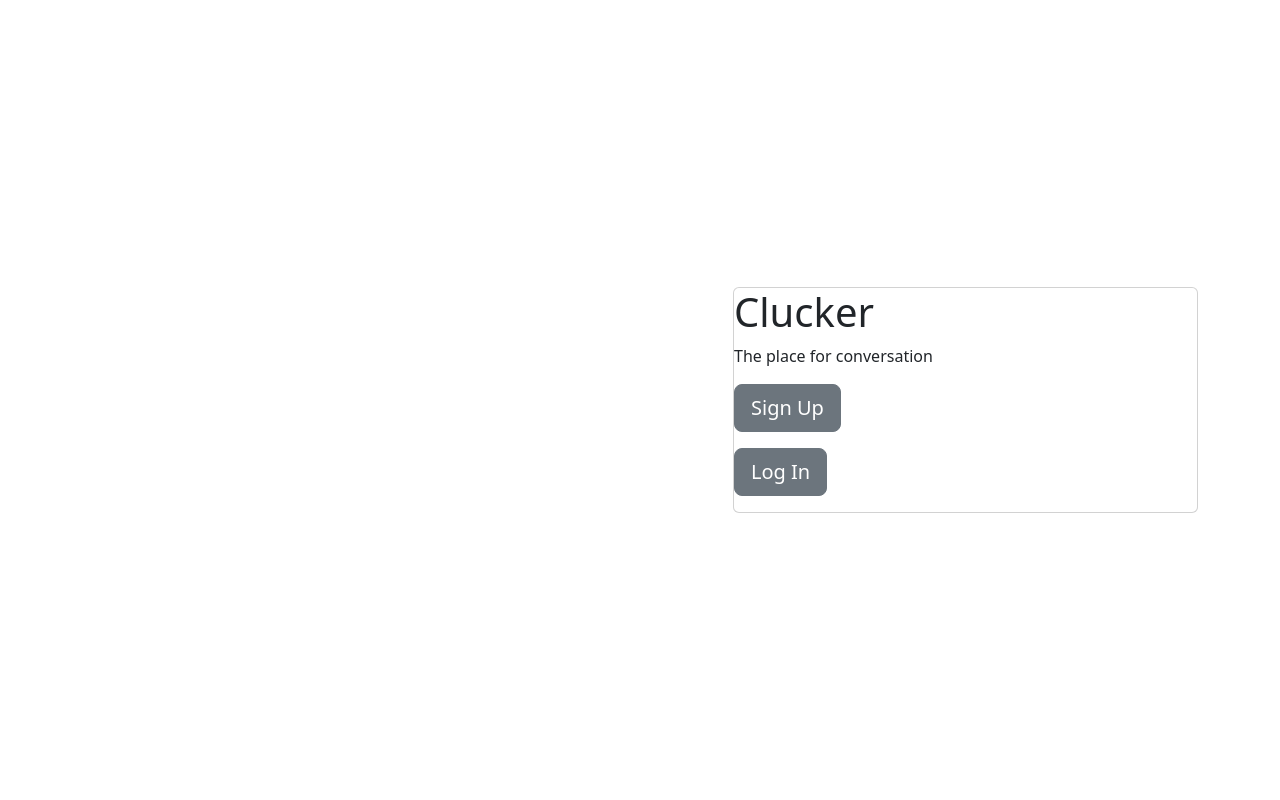
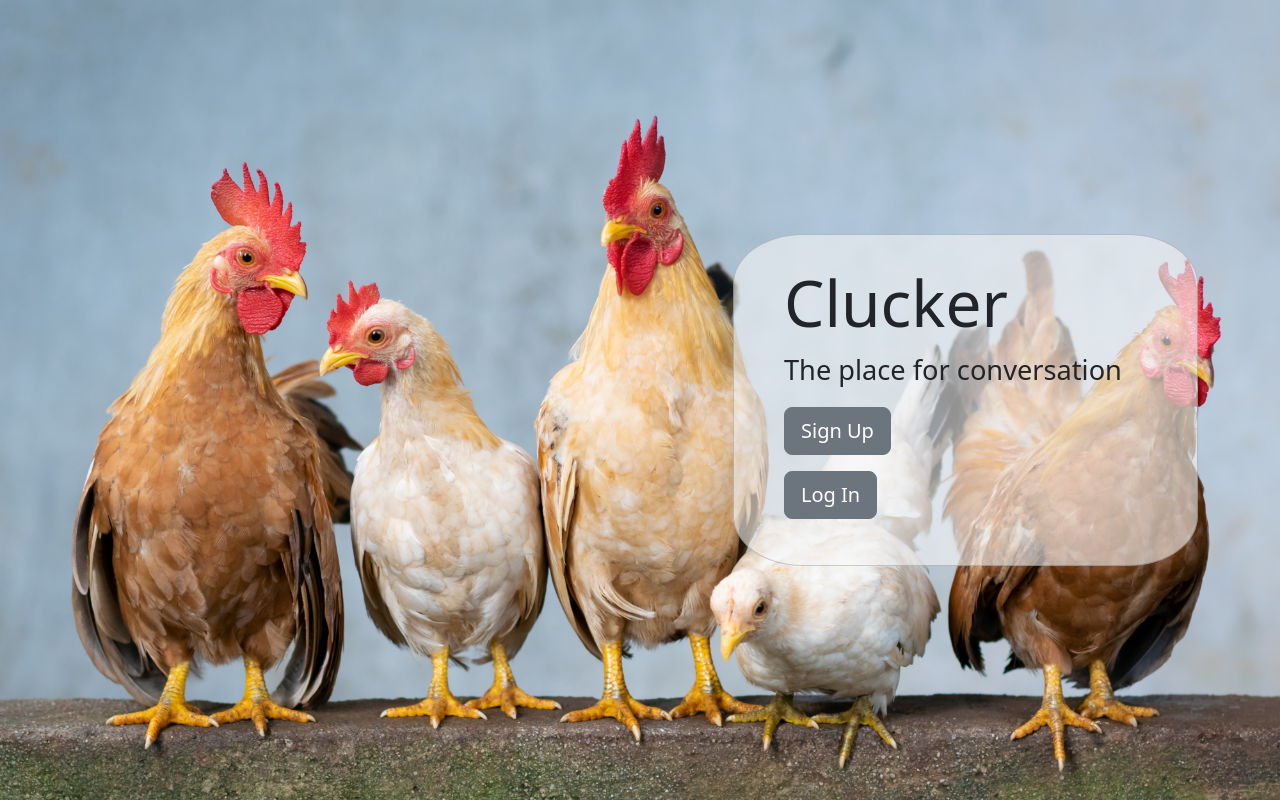
Before and after one commit to Jakerpppp/clucker, a Django app: page / in a window 1280 px wide. Run offline with Django 4.2, Linux system fonts and the light colour scheme.

Commit message:
Add custom UI for homepage

```diff
--- a/clucker/settings.py
+++ b/clucker/settings.py
@@ -9,7 +9,7 @@ https://docs.djangoproject.com/en/4.2/topics/settings/
 For the full list of settings and their values, see
 https://docs.djangoproject.com/en/4.2/ref/settings/
 """
-
+import os
 from pathlib import Path
 
 # Build paths inside the project like this: BASE_DIR / 'subdir'.
@@ -117,6 +117,9 @@ USE_TZ = True
 # https://docs.djangoproject.com/en/4.2/howto/static-files/
 
 STATIC_URL = 'static/'
+STATICFILES_DIRS = [
+    os.path.join(BASE_DIR, "static"),
+]
 
 # Default primary key field type
 # https://docs.djangoproject.com/en/4.2/ref/settings/#default-auto-field
--- a/microblogs/templates/home.html
+++ b/microblogs/templates/home.html
@@ -1,3 +1,4 @@
+{% load static %}
 <!doctype html>
 <html lang="en">
     <head>
@@ -7,18 +8,20 @@
         <title>Clucker </title>
 
         <link href="https://cdn.jsdelivr.net/npm/bootstrap@5.3.2/dist/css/bootstrap.min.css" rel="stylesheet" integrity="sha384-T3c6CoIi6uLrA9TneNEoa7RxnatzjcDSCmG1MXxSR1GAsXEV/Dwwykc2MPK8M2HN" crossorigin="anonymous">
-
+        <link href = "{% static 'custom.css' %}" rel="stylesheet">
     </head>
     <body>
-        <div class="container vh-100">
-            <div class="row h-100">
-                <div class="col-12 my-auto">
-                    <div class="card offset-sm-2 offset-md-4 offset-lg-7">
-                        <h1> Clucker </h1>
-                        <p> The place for conversation </p>
+        <div id="cover-image">
+            <div class="container vh-100">
+                <div class="row h-100">
+                    <div class="col-12 my-auto">
+                        <div class="card cover-card offset-sm-2 offset-md-4 offset-lg-7">
+                            <h1 class="cover-heading"> Clucker </h1>
+                            <p class="cover-text"> The place for conversation </p>
 
-                        <p> <a href = "{% url 'sign_up' %}" class="btn btn-lg btn-secondary"> Sign Up </a> </p>
-                        <p> <a href = "{% url 'log_in' %}" class="btn btn-lg btn-secondary">  Log In </a> </p>
+                            <p> <a href = "{% url 'sign_up' %}" class="btn btn-lg btn-secondary"> Sign Up </a> </p>
+                            <p> <a href = "{% url 'log_in' %}" class="btn btn-lg btn-secondary">  Log In </a> </p>
+                        </div>
                     </div>
                 </div>
             </div>
--- /dev/null
+++ b/static/custom.css
@@ -0,0 +1,163 @@
+/*
+ * Alerts
+ */
+
+.alert {
+  border-radius: 0px;
+}
+
+
+/*
+ * Cover page
+ */
+
+.content {
+  padding-top: 10px;
+}
+
+#cover-image {
+  background: url('images/chicken-cover.jpg') no-repeat center center fixed;
+  -webkit-background-size: cover;
+  -moz-background-size: cover;
+  background-size: cover;
+  -o-background-size: cover;
+}
+
+.h-100 {
+  min-height: 100vh;
+  height: 100vh;
+}
+
+.vcenter-item{
+    display: flex;
+    align-items: center;
+}
+
+/*
+ * Cover page
+ */
+h1.cover-heading {
+  font-size: 4rem;
+}
+
+p.cover-text {
+  font-size: 1.7rem;
+}
+
+.cover-card {
+  background-color: rgba(245, 245, 245, 0.6);
+  max-width: 30rem;
+  padding-top: 30px;
+  padding-left: 50px;
+  padding-right: 50px;
+  padding-bottom: 30px;
+  border-radius: 15%;
+}
+.cover-card-block {
+  opacity: 1
+}
+
+
+/*
+ * forms
+ */
+.nolabel label {
+  display: none;
+}
+
+ul.errorlist {
+  list-style-type: none;
+  padding: 0;
+  margin: 0;
+}
+
+/*
+ * Typefaces
+ */
+
+.low-key {
+  color: #777777;
+  font-weight: 300;
+}
+
+.list-title {
+  margin-top: 10px;
+  margin-bottom: 20px;
+}
+
+/*
+ * Profile
+ */
+.profile-image {
+  width: 120px;
+  clear:both;
+  float:left;
+}
+
+.profile-text {
+  overflow:hidden;
+  padding-left:20px
+}
+
+h3.profile-title {
+  margin-bottom: 0px;
+}
+
+.profile-username {
+  color: #777777;
+  font-weight: 300;
+  font-style: italic;
+}
+
+.profile-bio {
+  font-size: 1.1rem;
+}
+
+.profile-statistics {
+  color: #777777;
+  font-weight: 300;
+  display: block;
+}
+
+.profile-statistics-item {
+  display: block;
+  padding-right: 50px;
+}
+
+/*
+ * Post
+ */
+.post-author {
+  margin-bottom: 0px;
+
+}
+
+.post-author-fullname {
+  font-weight: bold;
+}
+
+.post-author-user-details {
+  margin-left: 10px;
+  color: #777777;
+}
+
+/*
+ * Hyperlinks
+ */
+.content a {
+  text-decoration: none;
+  color: #0d6efd;
+}
+.content a:hover {
+  text-decoration: underline;
+  color: #0d6efd;
+}
+
+.post-author a {
+  text-decoration: none;
+  color: black;
+}
+.post-author a:hover {
+  text-decoration: underline;
+  color: black;
+}
```
Also changed, not shown: static/chicken_font.css (added, +36 -0 lines), static/fonts/chicken.ttf (added), static/fonts/chicken.woff (added), static/images/chicken-cover.jpg (added), 2 other files.
